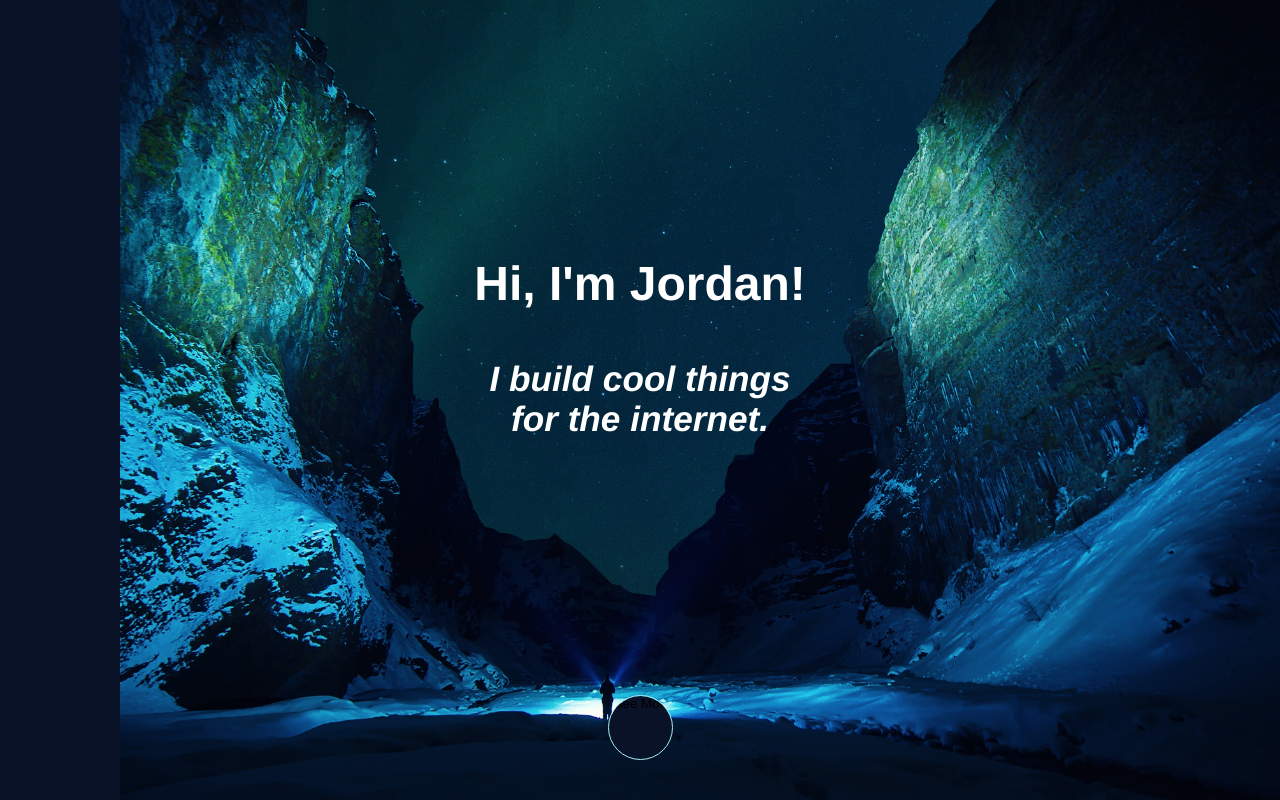
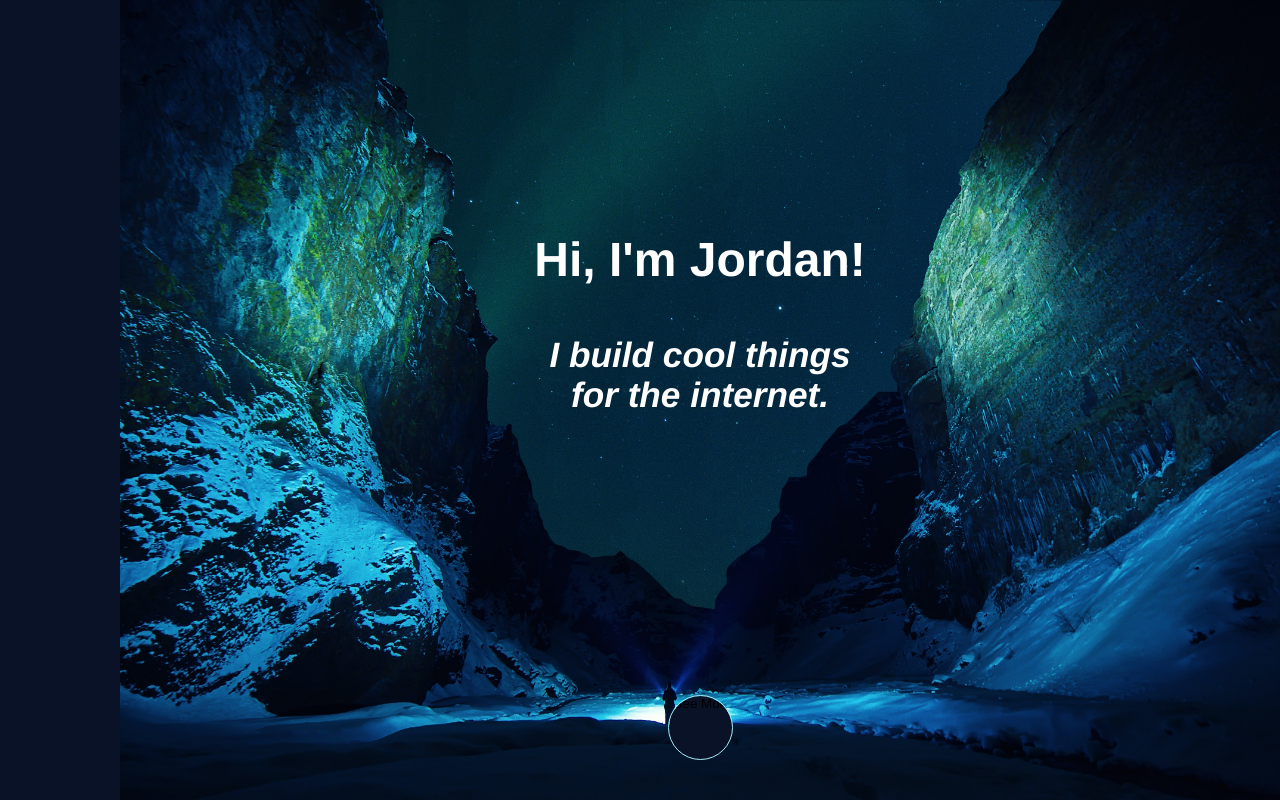
Before and after one commit to jlamoreaux/jlmx, a React (Create React App) app: page /resume in a window 1280 px wide. Shown: the top 800 px of the page. Built offline with nearby package versions, Linux system fonts and the light colour scheme; no server answers.

Commit message:
STYLE: Correct spacing for tablets

```diff
--- a/src/style/components/_base.scss
+++ b/src/style/components/_base.scss
@@ -28,6 +28,12 @@ body {
 
 .jlmx {
     overflow: hidden;
+    @include respond-to($vp-mid){
+        padding-left: 120px;
+    }
+    // @include respond-to($vp-large){
+    //     padding-left: 0;
+    // }
 }
 
 
@@ -98,6 +104,10 @@ body {
         animation-duration: 2s;
         animation-iteration-count: infinite;
 
+        @include respond-to($vp-mid) {
+            left: calc(50% - #{$width / 2} + 60px);
+        }
+
         svg {
             fill: $white;
             margin-top: 5px;
@@ -124,7 +134,7 @@ body {
         flex-direction: column;
         margin-top: 50px;
 
-        @include respond-to($vp-mid){
+        @include respond-to($vp-large){
             flex-direction: row;
             justify-content: flex-end;
             margin: auto;
@@ -192,7 +202,7 @@ body {
                     max-width: 33%;
                 }
 
-                @include respond-to($vp-mid) {
+                @include respond-to($vp-large) {
                     max-width: 25%;
                 }
 
@@ -211,7 +221,7 @@ body {
                 }
 
                 &.flipped {
-                    transform: rotateY(180deg) scale(2);
+                    transform: rotateY(180deg) scale(1.3);
                     box-shadow: -5px 5px 10px;
                     // transform: scale(2);
                     // width: 400px;
@@ -220,6 +230,10 @@ body {
                     // position: absolute;
                     z-index: 4;
                     // background-color: $white;
+
+                    @include respond-to($vp-mid) {
+                        transform: rotateY(180deg) scale(2);
+                    }
 
                 }
 
@@ -262,13 +276,15 @@ body {
                     z-index: 4;
                     margin-bottom: 0;
                     background-color: rgba($dark-blue, .85);
-                    transform: translateY(80%);
                     transition: .5s;
                     height: 100%;
                     color: $white;
 
-                    &:hover {
-                        transform: translateY(0);
+                    @include respond-to($vp-large){
+                        transform: translateY(80%);
+                        &:hover {
+                            transform: translateY(0);
+                        }
                     }
 
                     .description__button {
@@ -321,7 +337,7 @@ body {
 
         @include respond-to($vp-mid){
             .page__title {
-                margin-left: 100px;
+                // margin-left: 100px;
             }
         }
     }
--- a/src/style/components/_settings.scss
+++ b/src/style/components/_settings.scss
@@ -2,7 +2,7 @@
     Viewport Sizes
 */
 $vp-small       : 600px;
-$vp-mid         : 800px;
+$vp-mid         : 768px;
 $vp-large       : 1024px;
 $vp-xlarge      : 1280px;
 
--- a/src/style/main.css
+++ b/src/style/main.css
@@ -135,6 +135,12 @@ body .page__title {
   overflow: hidden;
 }
 
+@media only screen and (min-width: 768px) {
+  .jlmx {
+    padding-left: 120px;
+  }
+}
+
 .page__section {
   min-height: 100vh;
   display: -webkit-box;
@@ -229,6 +235,12 @@ body .page__title {
   width: 41px;
 }
 
+@media only screen and (min-width: 768px) {
+  .main .scroll {
+    left: calc(50% - 32.5px + 60px);
+  }
+}
+
 .main .scroll svg {
   fill: #ffffff;
   margin-top: 5px;
@@ -262,7 +274,7 @@ body .page__title {
   margin-top: 50px;
 }
 
-@media only screen and (min-width: 800px) {
+@media only screen and (min-width: 1024px) {
   .about .page__content {
     -webkit-box-orient: horizontal;
     -webkit-box-direction: normal;
@@ -284,7 +296,7 @@ body .page__title {
   margin: 50px;
 }
 
-@media only screen and (min-width: 800px) {
+@media only screen and (min-width: 768px) {
   .about .page__content .profile__photo__container .profile__photo {
     max-width: 300px;
   }
@@ -352,13 +364,13 @@ body .page__title {
           box-shadow: 5px 5px 10px;
 }
 
-@media only screen and (min-width: 800px) {
+@media only screen and (min-width: 768px) {
   .portfolio .page__content .projects .project__card {
     max-width: 33%;
   }
 }
 
-@media only screen and (min-width: 800px) {
+@media only screen and (min-width: 1024px) {
   .portfolio .page__content .projects .project__card {
     max-width: 25%;
   }
@@ -383,13 +395,20 @@ body .page__title {
 }
 
 .portfolio .page__content .projects .project__card.flipped {
-  -webkit-transform: rotateY(180deg) scale(2);
-          transform: rotateY(180deg) scale(2);
+  -webkit-transform: rotateY(180deg) scale(1.3);
+          transform: rotateY(180deg) scale(1.3);
   -webkit-box-shadow: -5px 5px 10px;
           box-shadow: -5px 5px 10px;
   -webkit-transition: all .5s ease-in-out;
   transition: all .5s ease-in-out;
   z-index: 4;
+}
+
+@media only screen and (min-width: 768px) {
+  .portfolio .page__content .projects .project__card.flipped {
+    -webkit-transform: rotateY(180deg) scale(2);
+            transform: rotateY(180deg) scale(2);
+  }
 }
 
 .portfolio .page__content .projects .project__card .card__front, .portfolio .page__content .projects .project__card .card__back {
@@ -439,17 +458,21 @@ body .page__title {
   z-index: 4;
   margin-bottom: 0;
   background-color: rgba(9, 18, 39, 0.85);
-  -webkit-transform: translateY(80%);
-          transform: translateY(80%);
   -webkit-transition: .5s;
   transition: .5s;
   height: 100%;
   color: #ffffff;
 }
 
-.portfolio .page__content .projects .project__card .project__description:hover {
-  -webkit-transform: translateY(0);
-          transform: translateY(0);
+@media only screen and (min-width: 1024px) {
+  .portfolio .page__content .projects .project__card .project__description {
+    -webkit-transform: translateY(80%);
+            transform: translateY(80%);
+  }
+  .portfolio .page__content .projects .project__card .project__description:hover {
+    -webkit-transform: translateY(0);
+            transform: translateY(0);
+  }
 }
 
 .portfolio .page__content .projects .project__card .project__description .description__button {
@@ -511,12 +534,6 @@ body .page__title {
           transform: scale(1.1);
 }
 
-@media only screen and (min-width: 800px) {
-  .portfolio .page__content .page__title {
-    margin-left: 100px;
-  }
-}
-
 .resume {
   background-color: #ffffff;
   color: #091227;
@@ -554,7 +571,7 @@ body .page__title {
       justify-content: space-around;
 }
 
-@media only screen and (min-width: 800px) {
+@media only screen and (min-width: 768px) {
   .contact .page__content {
     -webkit-box-orient: horizontal;
     -webkit-box-direction: reverse;
@@ -659,7 +676,7 @@ body .page__title {
   top: 80px;
 }
 
-@media only screen and (min-width: 800px) {
+@media only screen and (min-width: 768px) {
   .mobile__nav__button {
     display: none;
   }
@@ -751,7 +768,7 @@ body .page__title {
           justify-content: center;
 }
 
-@media only screen and (min-width: 800px) {
+@media only screen and (min-width: 768px) {
   .sidebar {
     position: fixed;
     height: 100%;
```
